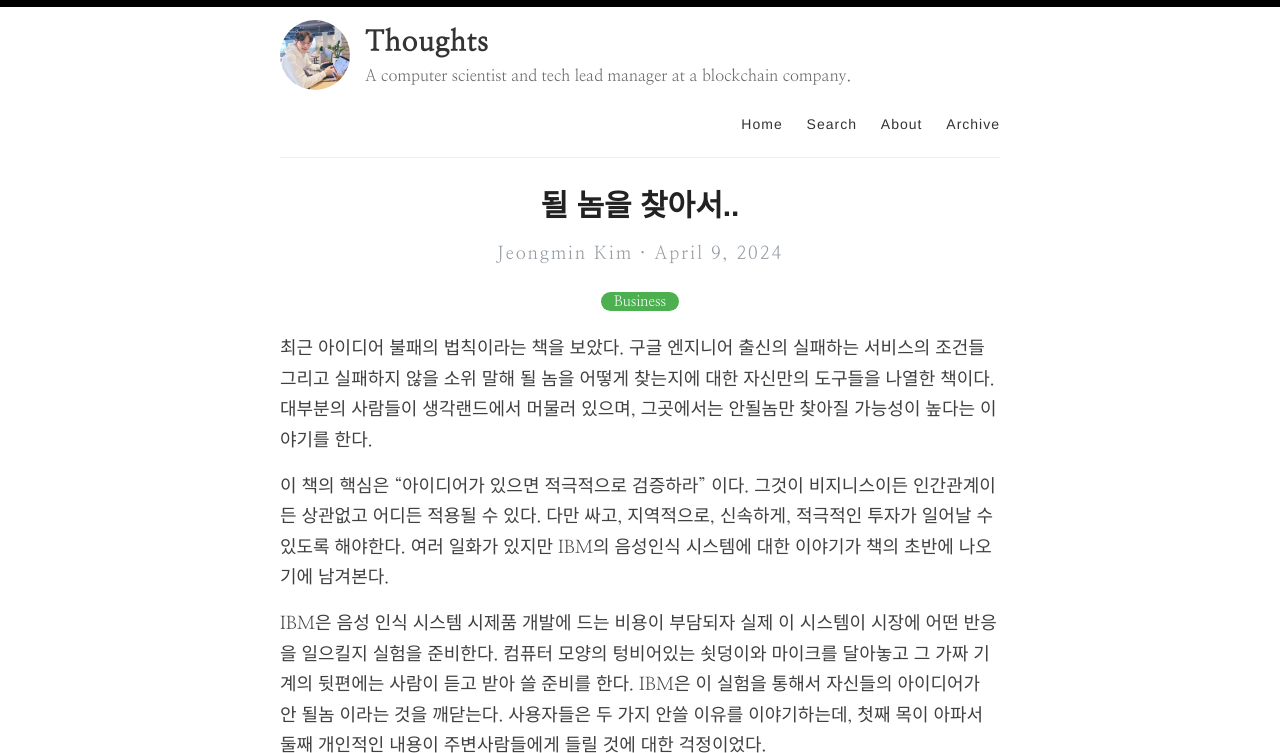
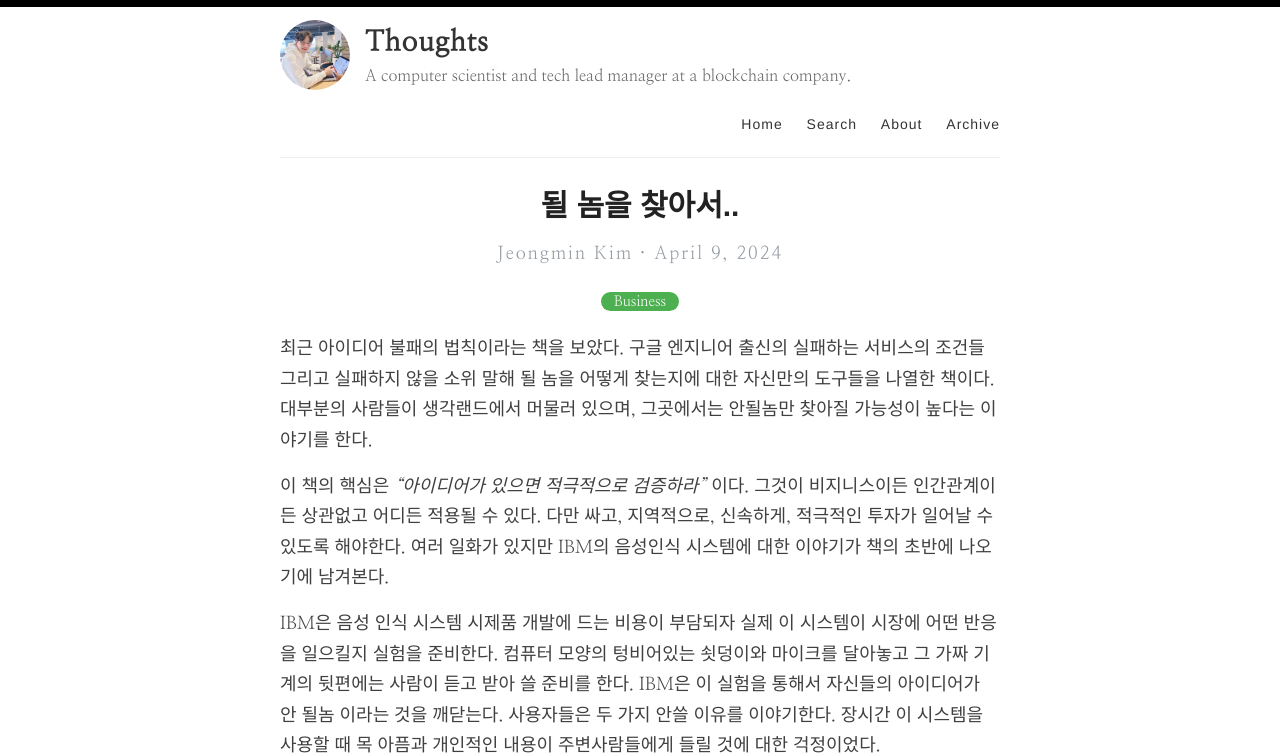
Before and after one commit to appff/appff.github.io, a Jekyll site: the page built from _posts/2024-04-09-the-right-it.md, in a window 1280 px wide and 900 px high, cut to the strip 0-753 px from the top of the window. Built offline with Jekyll 4.4.1, drawn with Linux system fonts in a browser that asks for light colours.

Commit message:
Update 2024-04-09-the-right-it.md

```diff
--- a/_posts/2024-04-09-the-right-it.md
+++ b/_posts/2024-04-09-the-right-it.md
@@ -6,9 +6,9 @@ categories: [Business]
 
 최근 아이디어 불패의 법칙이라는 책을 보았다. 구글 엔지니어 출신의 실패하는 서비스의 조건들 그리고 실패하지 않을 소위 말해 될 놈을 어떻게 찾는지에 대한 자신만의 도구들을 나열한 책이다. 대부분의 사람들이 생각랜드에서 머물러 있으며, 그곳에서는 안될놈만 찾아질 가능성이 높다는 이야기를 한다.
 
-이 책의 핵심은 "아이디어가 있으면 적극적으로 검증하라" 이다. 그것이 비지니스이든 인간관계이든 상관없고 어디든 적용될 수 있다. 다만 싸고, 지역적으로, 신속하게, 적극적인 투자가 일어날 수 있도록 해야한다. 여러 일화가 있지만 IBM의 음성인식 시스템에 대한 이야기가 책의 초반에 나오기에 남겨본다.
+이 책의 핵심은 *"아이디어가 있으면 적극적으로 검증하라"* 이다. 그것이 비지니스이든 인간관계이든 상관없고 어디든 적용될 수 있다. 다만 싸고, 지역적으로, 신속하게, 적극적인 투자가 일어날 수 있도록 해야한다. 여러 일화가 있지만 IBM의 음성인식 시스템에 대한 이야기가 책의 초반에 나오기에 남겨본다.
 
-IBM은 음성 인식 시스템 시제품 개발에 드는 비용이 부담되자 실제 이 시스템이 시장에 어떤 반응을 일으킬지 실험을 준비한다. 컴퓨터 모양의 텅비어있는 쇳덩이와 마이크를 달아놓고 그 가짜 기계의 뒷편에는 사람이 듣고 받아 쓸 준비를 한다. IBM은 이 실험을 통해서 자신들의 아이디어가 안 될놈 이라는 것을 깨닫는다. 사용자들은 두 가지 안쓸 이유를 이야기하는데, 첫째 목이 아파서 둘째 개인적인 내용이 주변사람들에게 들릴 것에 대한 걱정이었다.
+IBM은 음성 인식 시스템 시제품 개발에 드는 비용이 부담되자 실제 이 시스템이 시장에 어떤 반응을 일으킬지 실험을 준비한다. 컴퓨터 모양의 텅비어있는 쇳덩이와 마이크를 달아놓고 그 가짜 기계의 뒷편에는 사람이 듣고 받아 쓸 준비를 한다. IBM은 이 실험을 통해서 자신들의 아이디어가 안 될놈 이라는 것을 깨닫는다. 사용자들은 두 가지 안쓸 이유를 이야기한다. 장시간 이 시스템을 사용할 때 목 아픔과 개인적인 내용이 주변사람들에게 들릴 것에 대한 걱정이었다.
 
 ![](/my_thoughts/images/posts/the_right_it.png)
 
```
